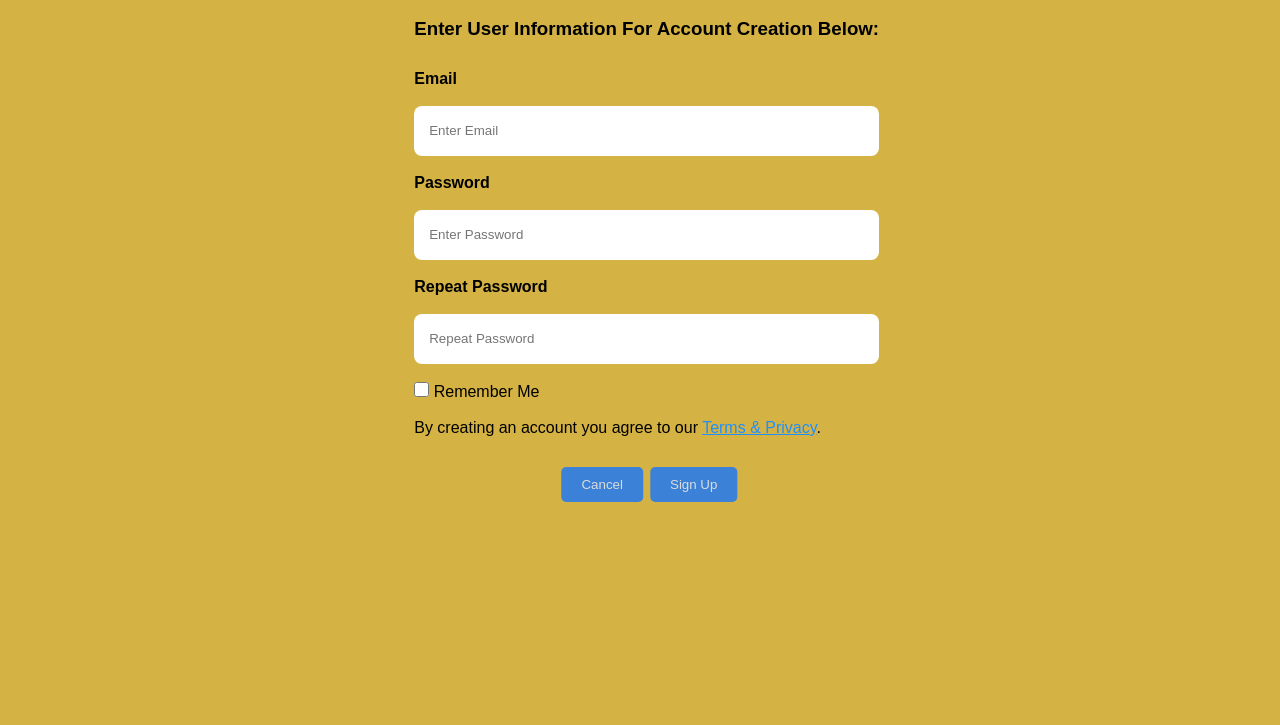
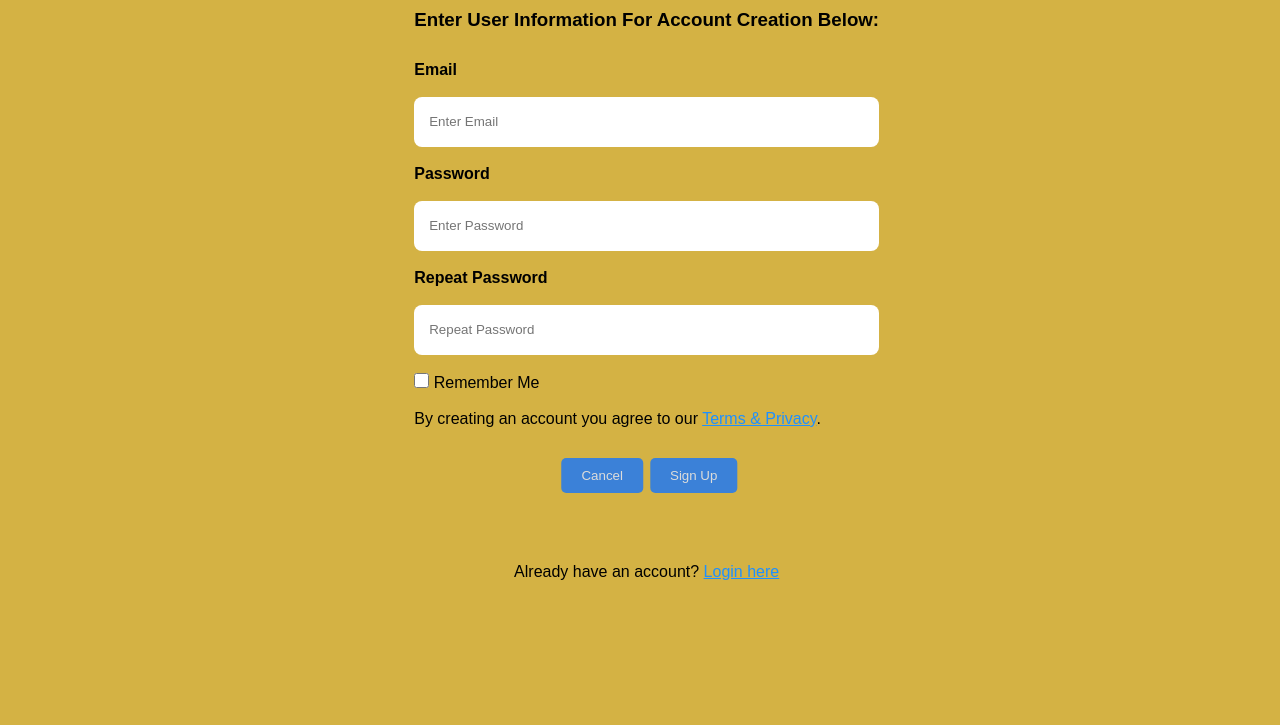
Before and after one commit to talhakhadim/CSCI441_flash_card_app, a plain HTML site: page Flashcard/signup.html in a window 1280 px wide. Shown: the part 145-870 px from the top of the page. Drawn offline with Linux system fonts and the light colour scheme.

Commit message:
Updated Sign-up page
Added link to login page for existing accounts, and updated CSS.

```diff
--- a/Flashcard/signup.html
+++ b/Flashcard/signup.html
@@ -100,9 +100,11 @@
   </div>
 </form>
         </form>
+        <p class="login-link"> Already have an account? <a href="login.html" style="color:dodgerblue">Login here</a></p>
         </div>
         </div>
         </div>
+
     </section>
 
 		</div>
--- a/Flashcard/styles.css
+++ b/Flashcard/styles.css
@@ -437,6 +437,10 @@ label {
   font-size: 1rem;
 }
 
+.login-link {
+  text-align: center;
+}
+
 @media screen and (max-width: 768px) {
   .header-div {
     flex-direction: column;
```
